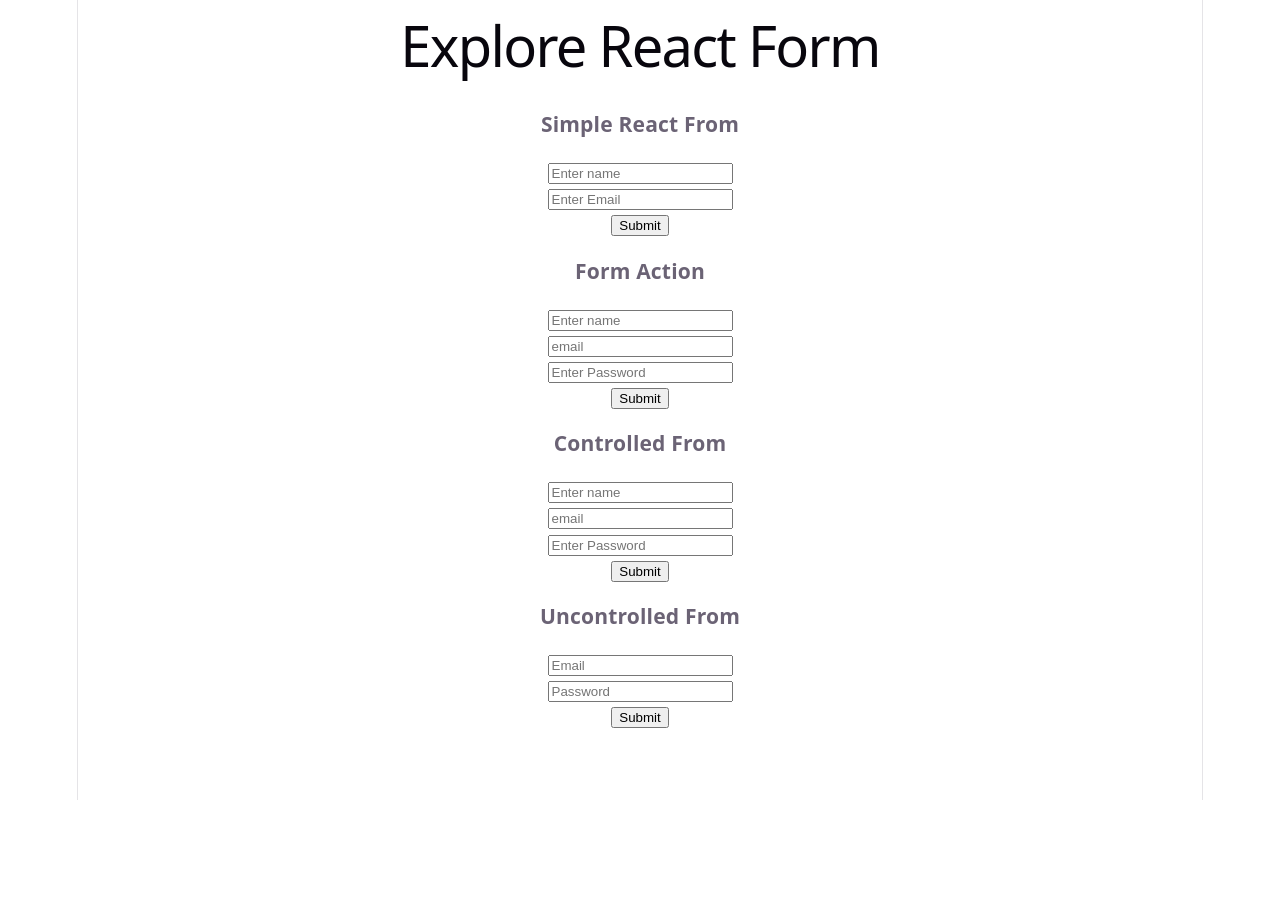
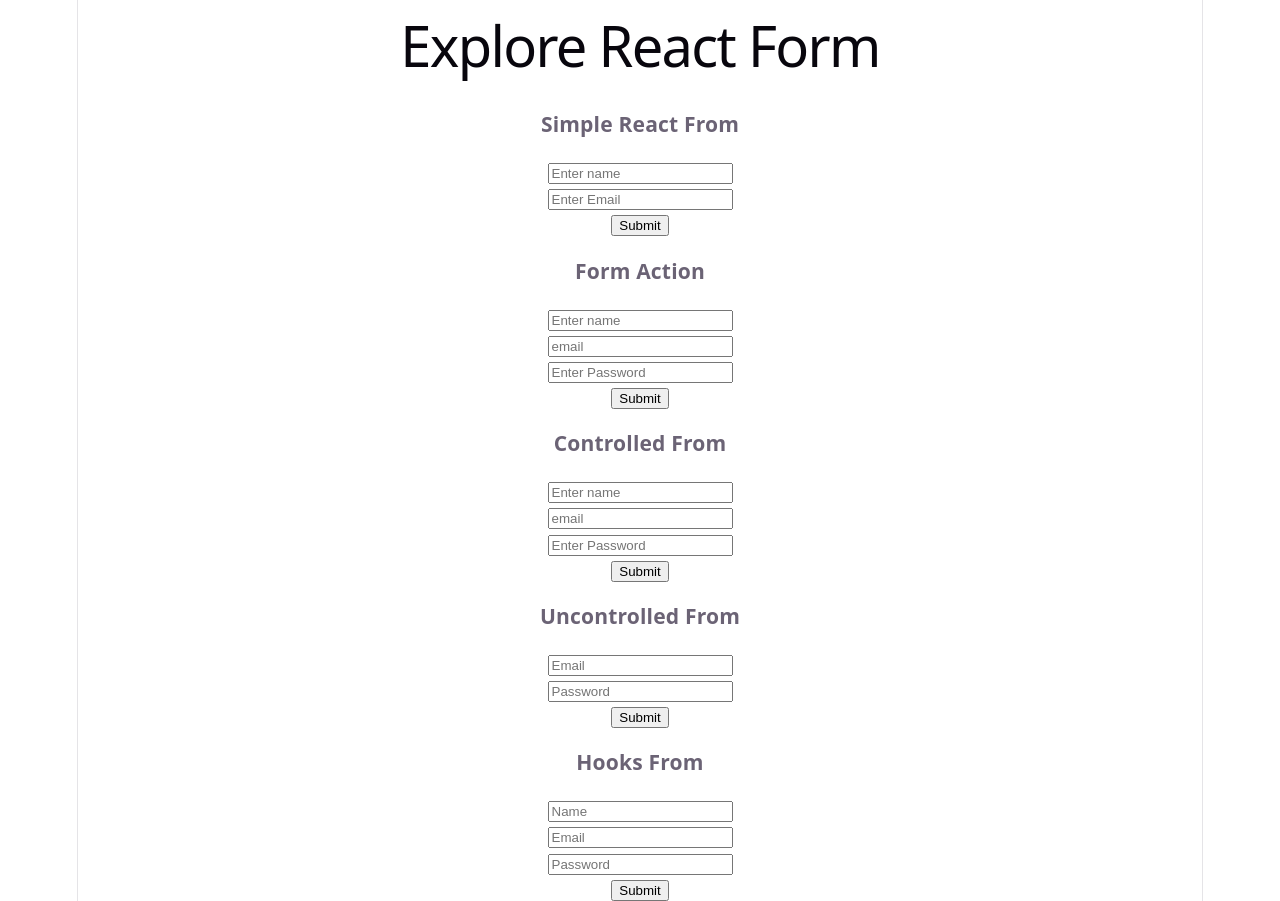
Before and after one commit to MahfuzulIslamPranto/explore-react-form, a React (Vite) app: page / in a window 1280 px wide. Before the commit the page ends 800 px from the top, so only its background shows below. Built offline with nearby package versions, Linux system fonts and the light colour scheme.

Commit message:
custom hooks added

```diff
--- a/src/App.jsx
+++ b/src/App.jsx
@@ -4,6 +4,7 @@
 import FormActions from './Components/FormAction/FormActions'
 import ControlledField from './Components/ControlledField/ControlledField'
 import UncontrolledField from './Components/UncontrolledField/UncontrolledField'
+import HooksForm from './Components/HooksForm/HooksForm'
 
 function App() {
   return (
@@ -25,6 +26,10 @@
         <h3>Uncontrolled From</h3>
         <UncontrolledField></UncontrolledField>
       </Suspense>
+      <Suspense fallback={<span>Loading..</span>}>
+        <h3>Hooks From</h3>
+        <HooksForm></HooksForm>
+      </Suspense>
     </>
   )
 }
--- a/src/Components/ControlledField/ControlledField.jsx
+++ b/src/Components/ControlledField/ControlledField.jsx
@@ -1,14 +1,19 @@
 import React, { useState } from 'react';
 
 const ControlledField = () => {
+    const [name,setName] = useState('');
+    const [email,setEmail] = useState('');
     const [password,setPassword] = useState('');
     const [error,setError] = useState('');
     const handleSubmit = (e) =>{
         e.preventDefault();
-        console.log(e.target.name.value);
-        console.log(e.target.email.value);
-        console.log(e.target.password.value);
-
+        console.log(name,email,password);
+    }
+    const handleName =(e)=>{
+        setName(e.target.value);
+    }
+    const handleEmail = (e) =>{
+        setEmail(e.target.value);
     }
     const handlePassword = (e) =>{
         console.log(e.target.value);
@@ -24,8 +29,8 @@
     return (
         <div>
             <form onSubmit={handleSubmit}>
-                <input type="text" name="name" id="" placeholder='Enter name' /> <br />
-                <input type="email" name="email" placeholder='email' id="" /> <br />
+                <input type="text" onChange={handleName} defaultValue={name} name="name" id="" placeholder='Enter name' /> <br />
+                <input type="email" onChange={handleEmail} defaultValue={email} name="email" placeholder='email' id="" /> <br />
                 <input type="password" onChange={handlePassword} defaultValue={password} name="password" id="" placeholder='Enter Password' required /> <br />
                 <input type="submit" value="Submit" />
             </form>
--- /dev/null
+++ b/src/Components/HooksForm/HooksForm.jsx
@@ -0,0 +1,24 @@
+import React from 'react';
+import useInputField from '../hooks/useInputField';
+
+const HooksForm = () => {
+    const [name,nameOnChange] = useInputField('');
+    const [email,emailOnChange] = useInputField('');
+    const [password,passwordOnChange] = useInputField('');
+    const handleSubmit = (e) =>{
+        e.preventDefault();
+        console.log("Submit", name,email,password);
+    }
+    return (
+        <div>
+            <form onSubmit={handleSubmit}>
+                <input type="text" defaultValue={name} onChange={nameOnChange} name="name" placeholder='Name' id="" /> <br />
+                <input placeholder='Email' type="email" name="email" onChange={emailOnChange} id="" /> <br />
+                <input placeholder='Password' type="password" name="password" onChange={passwordOnChange} id="" /> <br />
+                <input type="submit" value="Submit" />
+            </form>
+        </div>
+    );
+};
+
+export default HooksForm;
--- /dev/null
+++ b/src/Components/hooks/useInputField.jsx
@@ -0,0 +1,10 @@
+import { useState } from "react";
+
+const useInputField = (defaultValue) =>{
+    const [fieldValue,setFieldValue] = useState(defaultValue);
+    const handleFieldOnChange = (e) => {
+        setFieldValue(e.target.value);
+    }
+    return [fieldValue,handleFieldOnChange];
+}
+export default useInputField;
```
